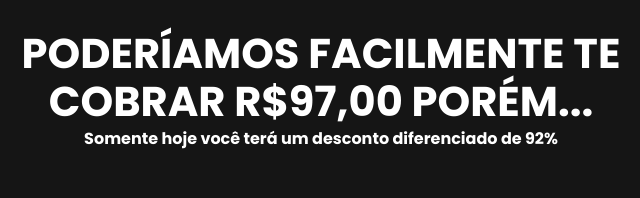
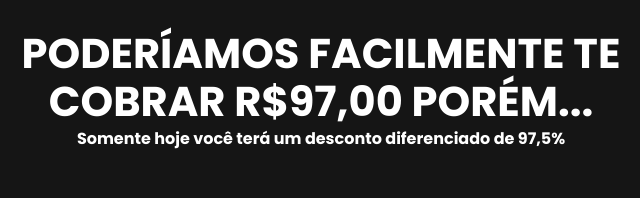
Before and after one commit to josuenm/lp-fabiano-02, a plain HTML site: page index.html in a window 1280 px wide. Shown: the part 5000-5198 px from the top of the page, 319-959 px from the left. Drawn offline with nearby package versions, Linux system fonts and the light colour scheme.

Commit message:
Section de pagamento feita

```diff
--- a/index.html
+++ b/index.html
@@ -331,7 +331,7 @@
                 Poderíamos facilmente te cobrar R$97,00 porém...
             </h2>
             <p class="payment_subtitle">
-                Somente hoje você terá um desconto diferenciado de 92%
+                Somente hoje você terá um desconto diferenciado de 97,5%
             </p>
 
 
```
